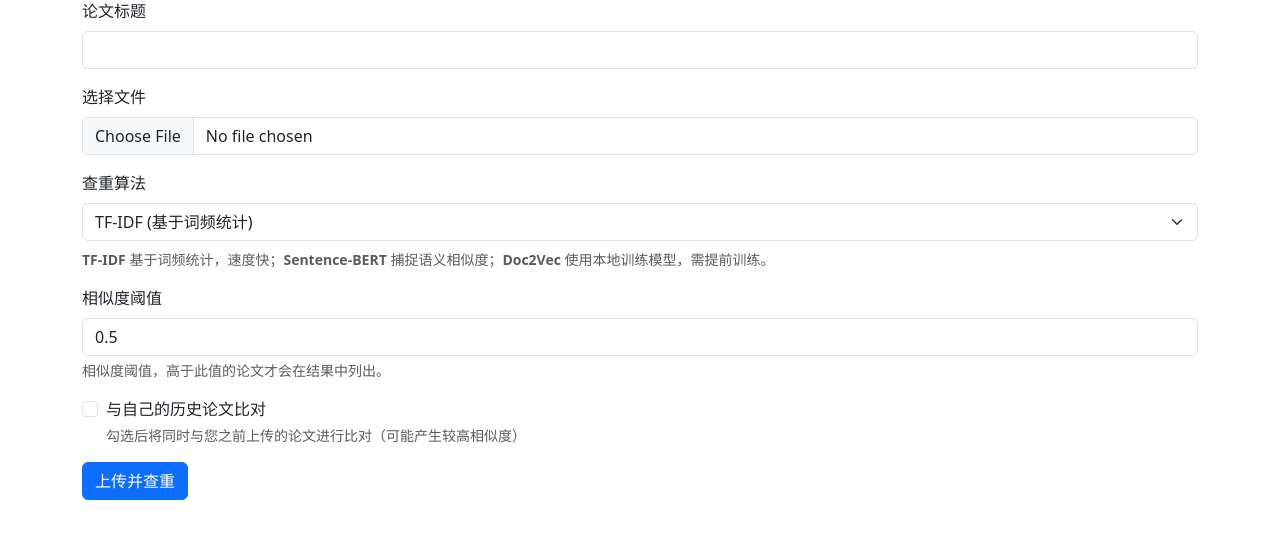
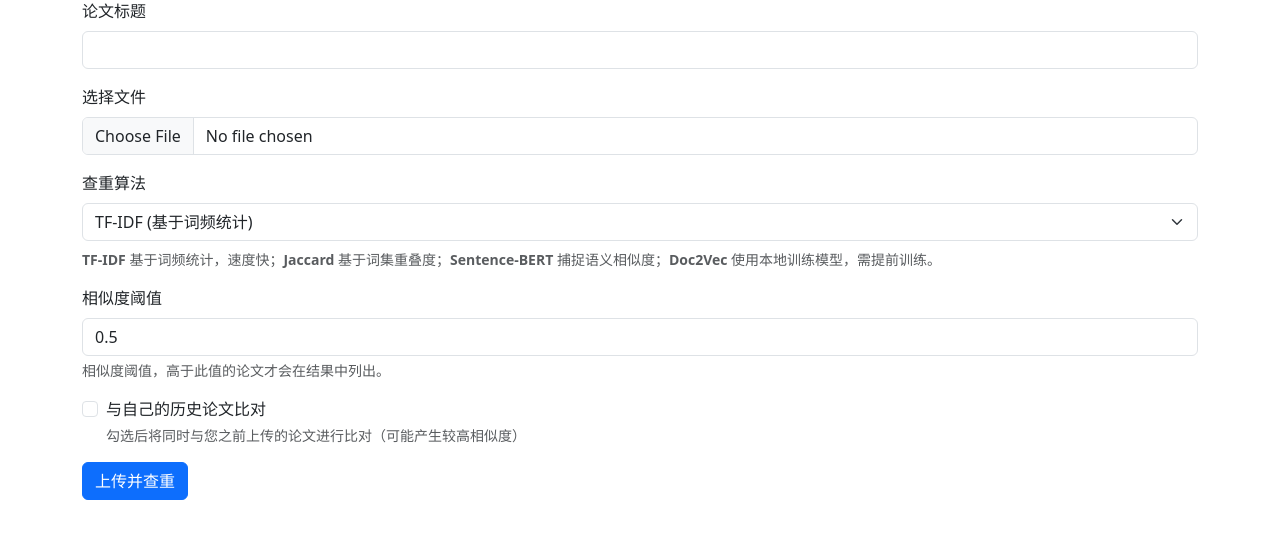
Before and after one commit to Asta223/FlaskPaperCheck, a Flask app: page /paper/upload in a window 1280 px wide. Shown: the part 127-666 px from the top of the page. Run offline with Flask 3, Linux system fonts and the light colour scheme; the visitor is signed in with stand-in values (Sample User, id 1); parts of the project's set-up code (start-up, migrations or seed data) failed here and were passed over; some libraries are stand-ins or nearby versions.

Commit message:
1、增加jaccard算法 2、设定国内镜像源

```diff
--- a/app/templates/upload.html
+++ b/app/templates/upload.html
@@ -16,6 +16,7 @@
         <select class="form-select" name="algorithm" id="algorithm">
             <optgroup label="传统统计方法">
                 <option value="tfidf" {% if form.algorithm.data == 'tfidf' %}selected{% endif %}>TF-IDF (基于词频统计)</option>
+                <option value="jaccard" {% if form.algorithm.data == 'jaccard' %}selected{% endif %}>Jaccard 相似度 (基于词集)</option>
             </optgroup>
             <optgroup label="神经网络方法">
                 <option value="bert" {% if form.algorithm.data == 'bert' %}selected{% endif %}>Sentence-BERT (文档级)</option>
@@ -25,7 +26,7 @@
         </select>
         <div class="form-text mt-2">
             <i class="bi bi-info-circle"></i>
-            <strong>TF-IDF</strong> 基于词频统计，速度快；<strong>Sentence-BERT</strong> 捕捉语义相似度；<strong>Doc2Vec</strong> 使用本地训练模型，需提前训练。
+            <strong>TF-IDF</strong> 基于词频统计，速度快；<strong>Jaccard</strong> 基于词集重叠度；<strong>Sentence-BERT</strong> 捕捉语义相似度；<strong>Doc2Vec</strong> 使用本地训练模型，需提前训练。
         </div>
     </div>
     <div class="mb-3">
--- a/run.py
+++ b/run.py
@@ -1,4 +1,6 @@
 from app import create_app
+import os
+os.environ['HF_ENDPOINT'] = 'https://hf-mirror.com'
 
 app = create_app()
 
```
